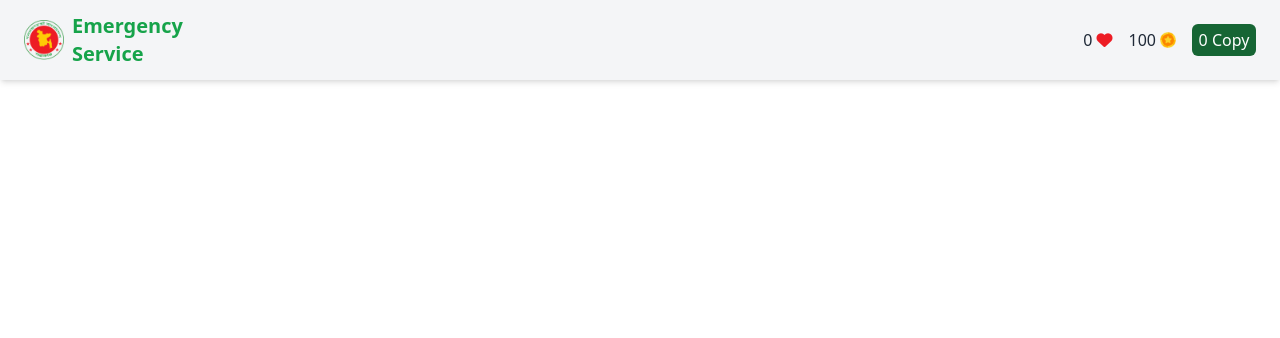
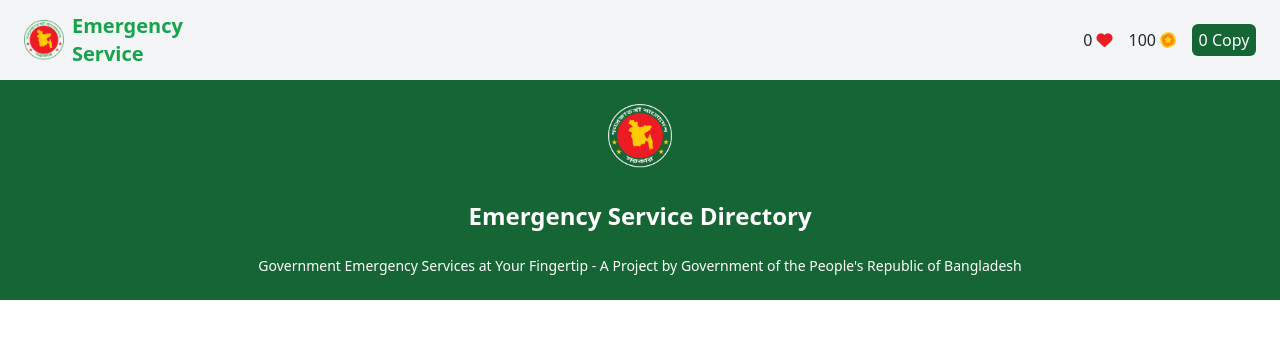
Before and after one commit to buildsbyranbir/assignment_05, a plain HTML site: page index.html in a window 1280 px wide. Drawn offline with nearby package versions, Linux system fonts and the light colour scheme.

Commit message:
Added Banner Section

```diff
--- a/index.html
+++ b/index.html
@@ -32,5 +32,13 @@
         </div>
      </section>
 
+
+      <!-- Banner Section -->
+      <div class="bg-gradient-to-r from-green-800 to-green-800 py-6 text-center text-white">
+        <img src="B12-A5-Emergency-Hotline/assets/logo-dark.png" alt="logo-dark" class="mx-auto w-16 mb-2"> <br>
+        <h1 class="text-2xl font-bold">Emergency Service Directory</h1> <br>
+        <p class="text-sm">Government Emergency Services at Your Fingertip - A Project by  Government of the People's Republic of Bangladesh</p>
+      </div>
+
 </body>
 </html>
```
